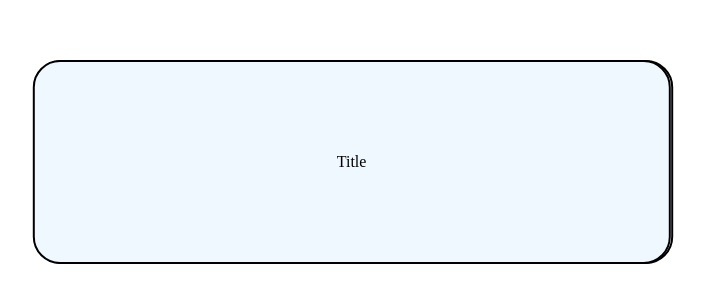
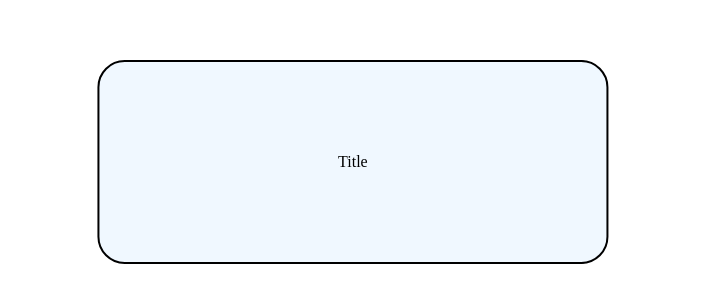
Before and after one commit to devdutt6/manabu-css, a Next.js app: page /open in a window 1280 px wide. Shown: the part 240-542 px from the top of the page, without its empty margins (286-991 px from the left). Built offline with nearby package versions, Linux system fonts and the light colour scheme.

Commit message:
some cleanup

```diff
--- a/styles/Open.module.css
+++ b/styles/Open.module.css
@@ -8,7 +8,7 @@
 
 .div1 {
   /* background-color: rebeccapurple; */
-  width: 100%;
+  width: 80%;
   height: 200px;
   display: grid;
   grid-template-columns: 1fr 1fr;
@@ -30,15 +30,16 @@
 
 .description {
   display: inline-block;
-  width: 99%;
+  width: 90%;
   height: 100%;
   display: flex;
   align-items: center;
   justify-content: center;
   border: 2px solid black;
-  border-radius: 1.7rem;
+  border-top-right-radius: 1.7rem;
+  border-bottom-right-radius: 1.7rem;
   z-index: -1;
-  transform: translate3d(-50%, 0, 0);
+  transform: translate3d(-46%, 0, 0);
 }
 
 .div1:hover .spanblock{
@@ -46,6 +47,6 @@
   transition: all 2s;
 }
 .div1:hover .description{
-  transform: translate3d(0, 0, 0);
+  transform: translate3d(-6%, 0, 0);
   transition: all 2s;
 }
```
